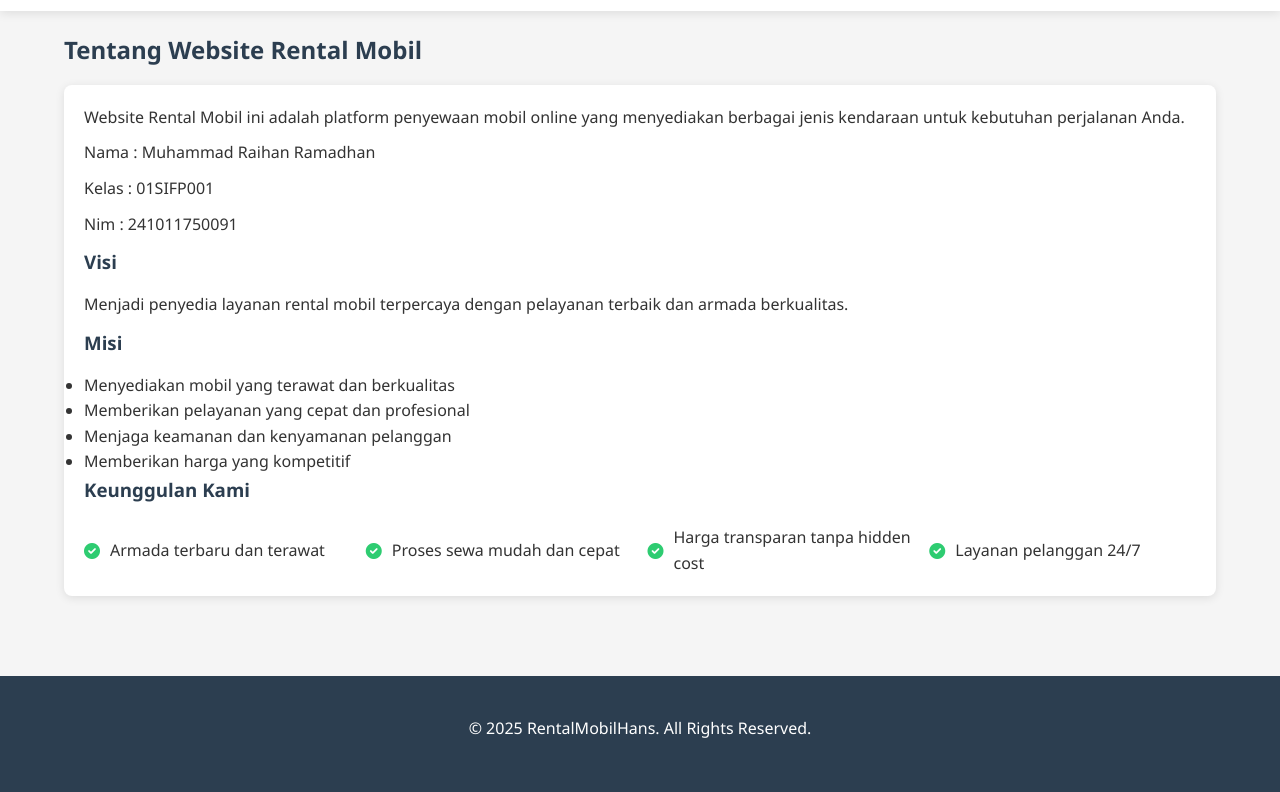
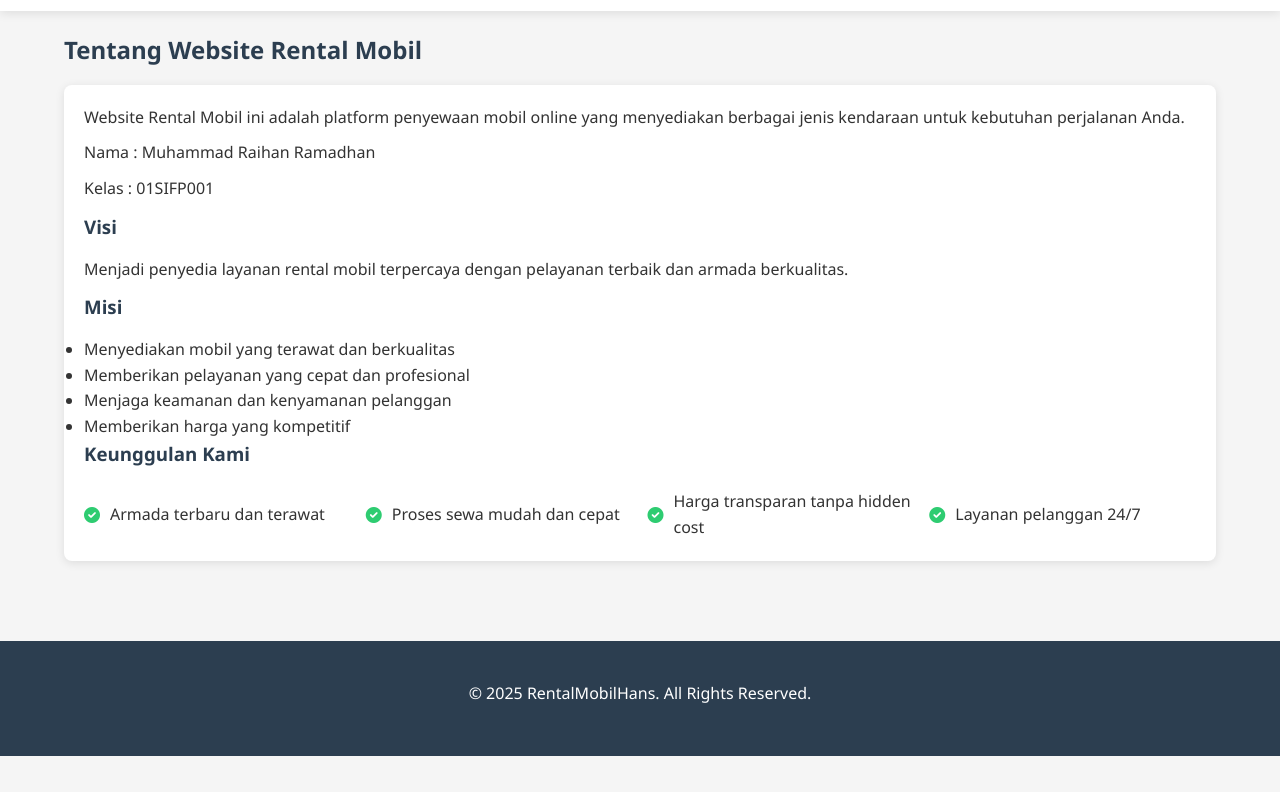
Before and after one commit to Raihan171008/MuhammadRaihanRamadhan-Website-pw1, a plain HTML site: page profile-091.html in a window 1280 px wide. Shown: the part 72-864 px from the top of the page. After the commit the page ends 828 px from the top, so only its background shows below. Drawn offline with Linux system fonts and the light colour scheme.

Commit message:
Update profile-091.html

```diff
--- a/profile-091.html
+++ b/profile-091.html
@@ -36,7 +36,6 @@
 
                     <p>Nama : Muhammad Raihan Ramadhan</p>
                     <p>Kelas : 01SIFP001</p>
-                    <p>Nim : 241011750091</p>
 
                     <h3>Visi</h3>
                     <p>Menjadi penyedia layanan rental mobil terpercaya dengan pelayanan terbaik dan armada berkualitas.</p>
```
